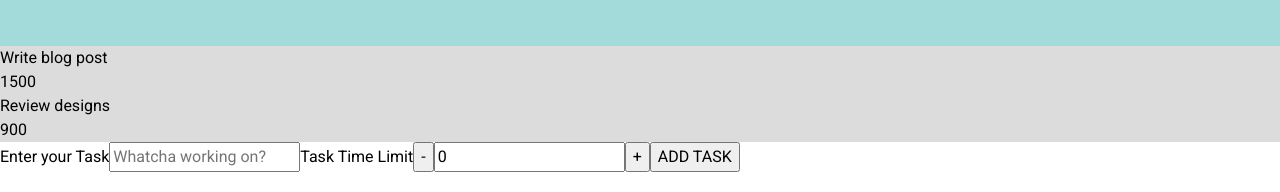
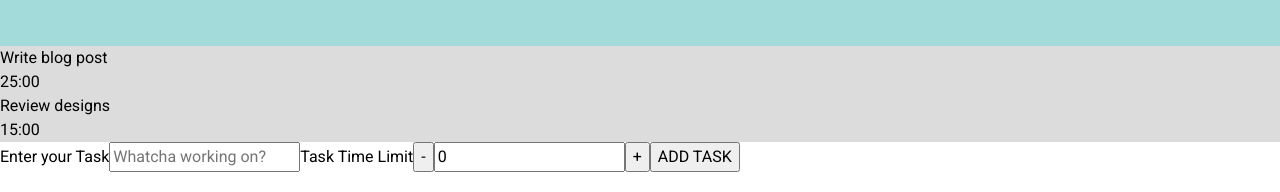
Before and after one commit to GaryWintle/kofun, a Next.js app: page / in a window 1280 px wide. Shown: the part 354-546 px from the top of the page. Built offline with nearby package versions, Linux system fonts and the light colour scheme; a web font is replaced by a local one.

Commit message:
make timing functionality independent of js running

```diff
--- a/src/components/TaskList/TaskList.jsx
+++ b/src/components/TaskList/TaskList.jsx
@@ -1,5 +1,6 @@
 import clsx from 'clsx';
 import styles from '@/components/TaskList/TaskList.module.css';
+import formatTime from '@/utils/formatTime';
 
 const TaskList = ({ state, dispatch }) => {
   return (
@@ -15,7 +16,7 @@ const TaskList = ({ state, dispatch }) => {
           }}
         >
           <p className="filler">{task.text}</p>
-          <p className="filler">{task.remainingTime}</p>
+          <p className="filler">{formatTime(task.displayTime)}</p>
         </li>
       ))}
     </ul>
--- a/src/hooks/useTimer.js
+++ b/src/hooks/useTimer.js
@@ -5,7 +5,6 @@ function useTimer(isRunning, activeTask, dispatch) {
     if (!isRunning) return;
 
     const id = setInterval(() => {
-      // console.log('TICK FIRING');
       dispatch({ type: 'TICK' });
     }, 1000);
 
--- a/src/reducer/timerReducer.js
+++ b/src/reducer/timerReducer.js
@@ -46,7 +46,9 @@ export default function timerReducer(state, action) {
         isRunning: true,
         startedAt: Date.now(),
       };
-    case 'PAUSE_TIMER':
+    case 'PAUSE_TIMER': {
+      const elapsedSeconds = Math.floor((Date.now() - state.startedAt) / 1000);
+
       return {
         ...state,
         isRunning: false,
@@ -55,19 +57,25 @@ export default function timerReducer(state, action) {
           task.id === state.activeTaskId
             ? {
                 ...task,
-                remainingTime:
-                  task.remainingTime -
-                  Math.floor((Date.now() - state.startedAt) / 1000),
+                displayTime: task.displayTime - elapsedSeconds,
+                remainingTime: task.remainingTime - elapsedSeconds,
               }
             : task,
         ),
       };
+    }
     case 'RESET_TIMER':
       return {
         ...state,
+        isRunning: false,
+        startedAt: null,
         tasks: state.tasks.map((task) =>
           task.id === state.activeTaskId
-            ? { ...task, remainingTime: task.duration }
+            ? {
+                ...task,
+                displayTime: task.duration,
+                remainingTime: task.duration,
+              }
             : task,
         ),
       };
@@ -116,6 +124,7 @@ export default function timerReducer(state, action) {
     case 'COMPLETE_TASK':
       return {
         ...state,
+        startedAt: null,
         isRunning: false,
         tasks: state.tasks.map((task) =>
           task.id === state.activeTaskId ? { ...task, isComplete: true } : task,
```
